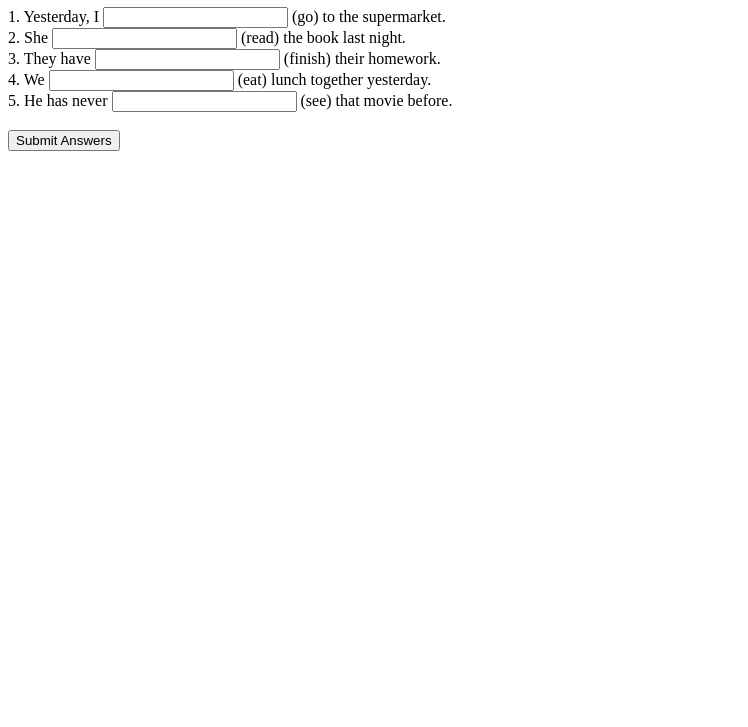
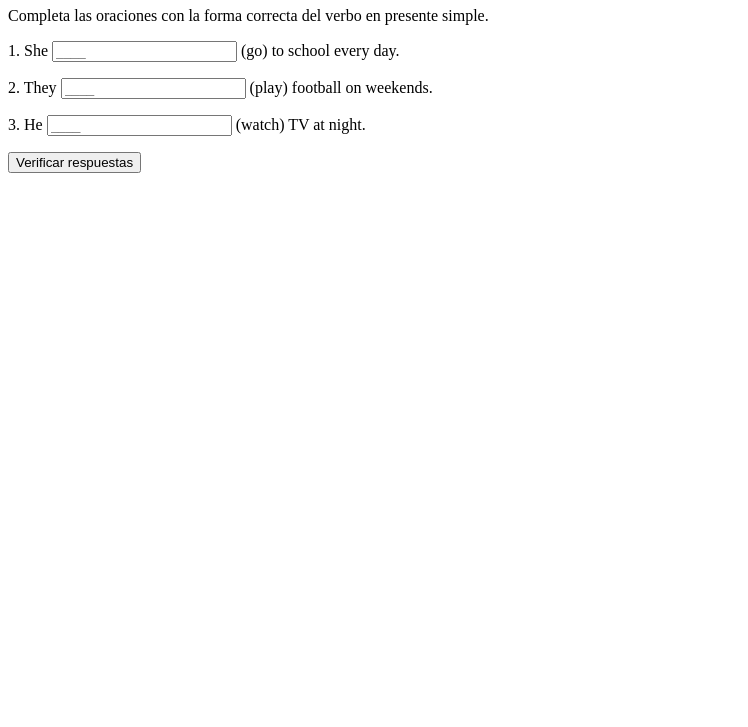
Before and after one commit to DmnGor/Ejercicios_Ingles, a plain HTML site: page index.html in a window 1280 px wide. Shown: the part 73-800 px from the top of the page, without its empty margins (0-748 px from the left). Drawn offline with Linux system fonts and the light colour scheme.

Commit message:
Update index.html

```diff
--- a/index.html
+++ b/index.html
@@ -1,45 +1,32 @@
 <!DOCTYPE html>
-<html lang="en">
+<html lang="es">
 <head>
-  <meta charset="UTF-8">
-  <meta name="viewport" content="width=device-width, initial-scale=1.0">
-  <title>Fill in the Blanks</title>
+    <meta charset="UTF-8">
+    <meta name="viewport" content="width=device-width, initial-scale=1.0">
+    <title>Práctica de Inglés - Present Simple</title>
+    <link rel="stylesheet" href="styles.css">
 </head>
 <body>
-  <h1>Fill in the blanks with the correct form of the verb</h1>
+    <div class="container">
+        <h1>Práctica de Present Simple</h1>
+        <p>Completa las oraciones con la forma correcta del verbo en presente simple.</p>
 
-  <form id="exercise-form">
-    1. Yesterday, I <input type="text" id="verb1" /> (go) to the supermarket.<br/>
-    2. She <input type="text" id="verb2" /> (read) the book last night.<br/>
-    3. They have <input type="text" id="verb3" /> (finish) their homework.<br/>
-    4. We <input type="text" id="verb4" /> (eat) lunch together yesterday.<br/>
-    5. He has never <input type="text" id="verb5" /> (see) that movie before.<br/><br/>
+        <div class="exercise">
+            <p>1. She <input type="text" id="answer1" placeholder="____"> (go) to school every day.</p>
+        </div>
 
-    <button type="button" onclick="checkAnswers()">Submit Answers</button>
-  </form>
+        <div class="exercise">
+            <p>2. They <input type="text" id="answer2" placeholder="____"> (play) football on weekends.</p>
+        </div>
 
-  <p id="result"></p>
+        <div class="exercise">
+            <p>3. He <input type="text" id="answer3" placeholder="____"> (watch) TV at night.</p>
+        </div>
 
-  <script>
-    function checkAnswers() {
-      const answers = {
-        verb1: "went",
-        verb2: "read",
-        verb3: "finished",
-        verb4: "ate",
-        verb5: "seen"
-      };
+        <button onclick="checkAnswers()">Verificar respuestas</button>
+        <p id="result"></p>
+    </div>
 
-      let score = 0;
-      for (let i = 1; i <= 5; i++) {
-        const userAnswer = document.getElementById(`verb${i}`).value.trim().toLowerCase();
-        if (userAnswer === answers[`verb${i}`]) {
-          score++;
-        }
-      }
-
-      document.getElementById("result").innerText = `You got ${score} out of 5 correct.`;
-    }
-  </script>
+    <script src="script.js"></script>
 </body>
 </html>
```
